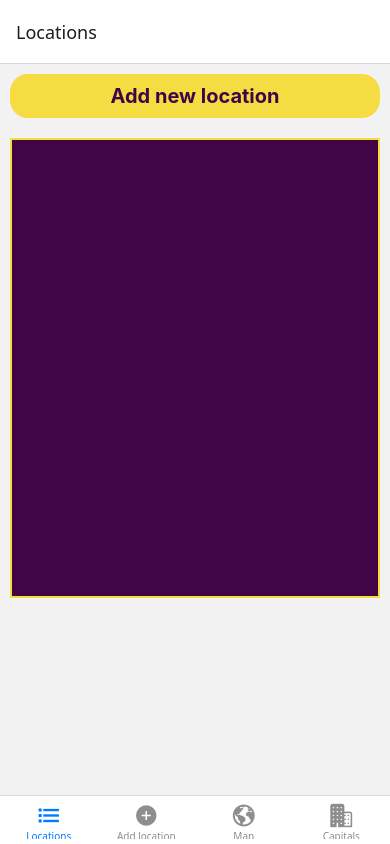
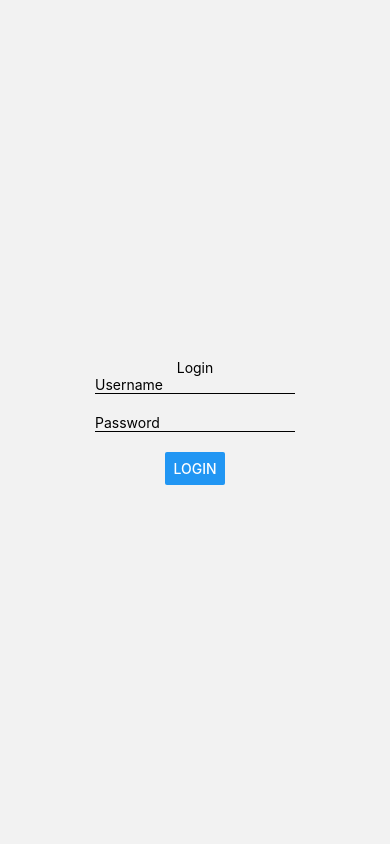
Before and after one commit to Kikkoust/map-mobile-assignment, a React Native app: screen /Login in a window 390 px wide. Built offline with nearby package versions, Linux system fonts and the light colour scheme.

Commit message:
Updated RootNavigator.js and raw LoginScreen.js added.

```diff
--- /dev/null
+++ b/index.js
@@ -0,0 +1,8 @@
+import { registerRootComponent } from 'expo';
+
+import App from './App';
+
+// registerRootComponent calls AppRegistry.registerComponent('main', () => App);
+// It also ensures that whether you load the app in Expo Go or in a native build,
+// the environment is set up appropriately
+registerRootComponent(App);
--- a/navigators/RootNavigator.js
+++ b/navigators/RootNavigator.js
@@ -3,9 +3,10 @@ import { createNativeStackNavigator } from "@react-navigation/native-stack";
 import { createBottomTabNavigator } from "@react-navigation/bottom-tabs";
 import { Ionicons } from "@expo/vector-icons";
 
-import LocationScreen from '../screens/LocationsScreen';
-import AddLocationScreen from '../screens/AddLocation';
-import MapScreen from '../screens/MapScreen';
+import LoginScreen from "../screens/LoginScreen";
+import LocationScreen from "../screens/LocationsScreen";
+import AddLocationScreen from "../screens/AddLocation";
+import MapScreen from "../screens/MapScreen";
 
 const Stack = createNativeStackNavigator();
 const Tab = createBottomTabNavigator();
@@ -32,7 +33,6 @@ function BottomTabs() {
           ),
         }}
       />
-      {/*MAP SCREEN TAB*/}
       <Tab.Screen
         name="Map"
         component={MapScreen}
@@ -59,6 +59,7 @@ function BottomTabs() {
 const RootNavigator = () => {
   return (
     <Stack.Navigator screenOptions={{ headerShown: false }}>
+      <Stack.Screen name="Login" component={LoginScreen} />
       <Stack.Screen name="Tabs" component={BottomTabs} />
       <Stack.Screen name="Add location" component={AddLocationScreen} />
     </Stack.Navigator>
--- a/screens/LoginScreen.js
+++ b/screens/LoginScreen.js
@@ -0,0 +1,20 @@
+import React from "react";
+import { View, Text, TextInput, Button } from "react-native";
+
+const LoginScreen = ({ navigation }) => {
+  const handleLogin = () => {
+
+    navigation.replace("Tabs");
+  };
+
+  return (
+    <View style={{ flex: 1, justifyContent: "center", alignItems: "center" }}>
+      <Text>Login</Text>
+      <TextInput placeholder="Username" style={{ borderBottomWidth: 1, width: 200, marginBottom: 20 }} />
+      <TextInput placeholder="Password" secureTextEntry style={{ borderBottomWidth: 1, width: 200, marginBottom: 20 }} />
+      <Button title="Login" onPress={handleLogin} />
+    </View>
+  );
+};
+
+export default LoginScreen;
```
